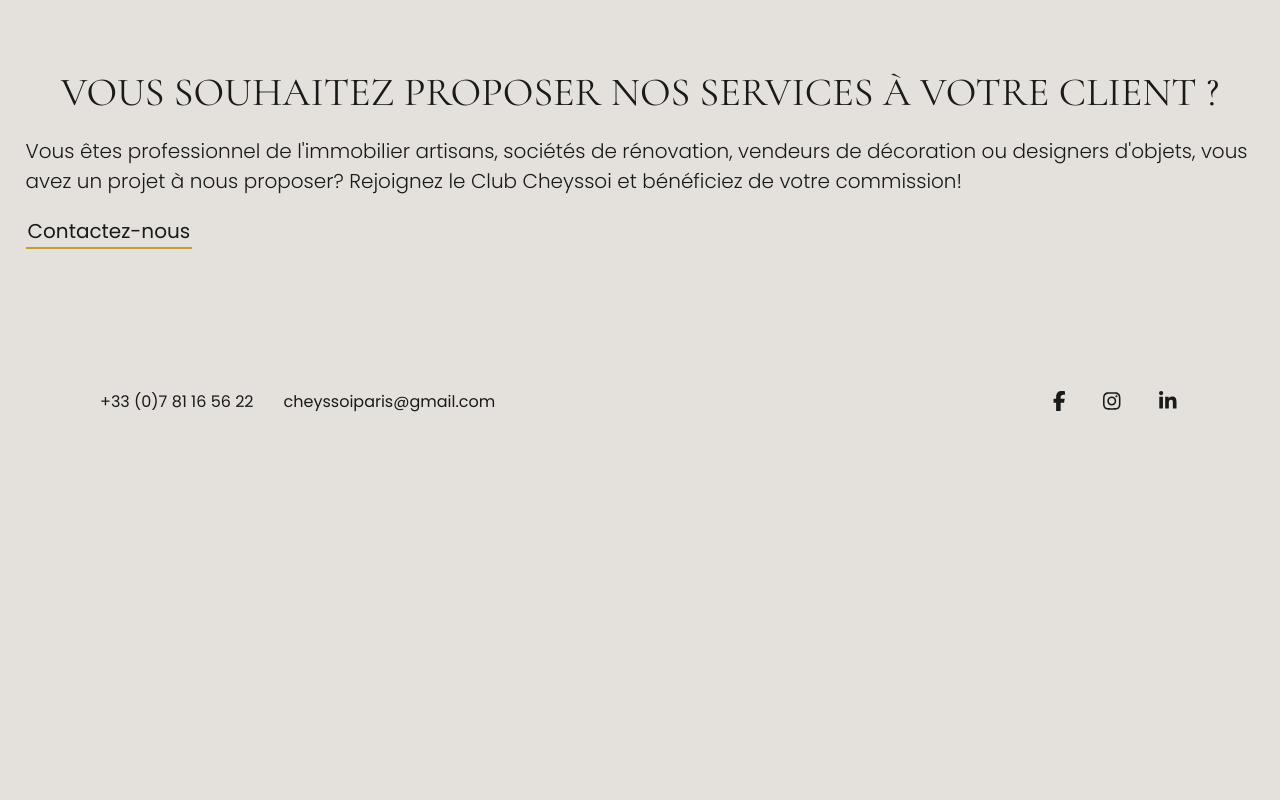
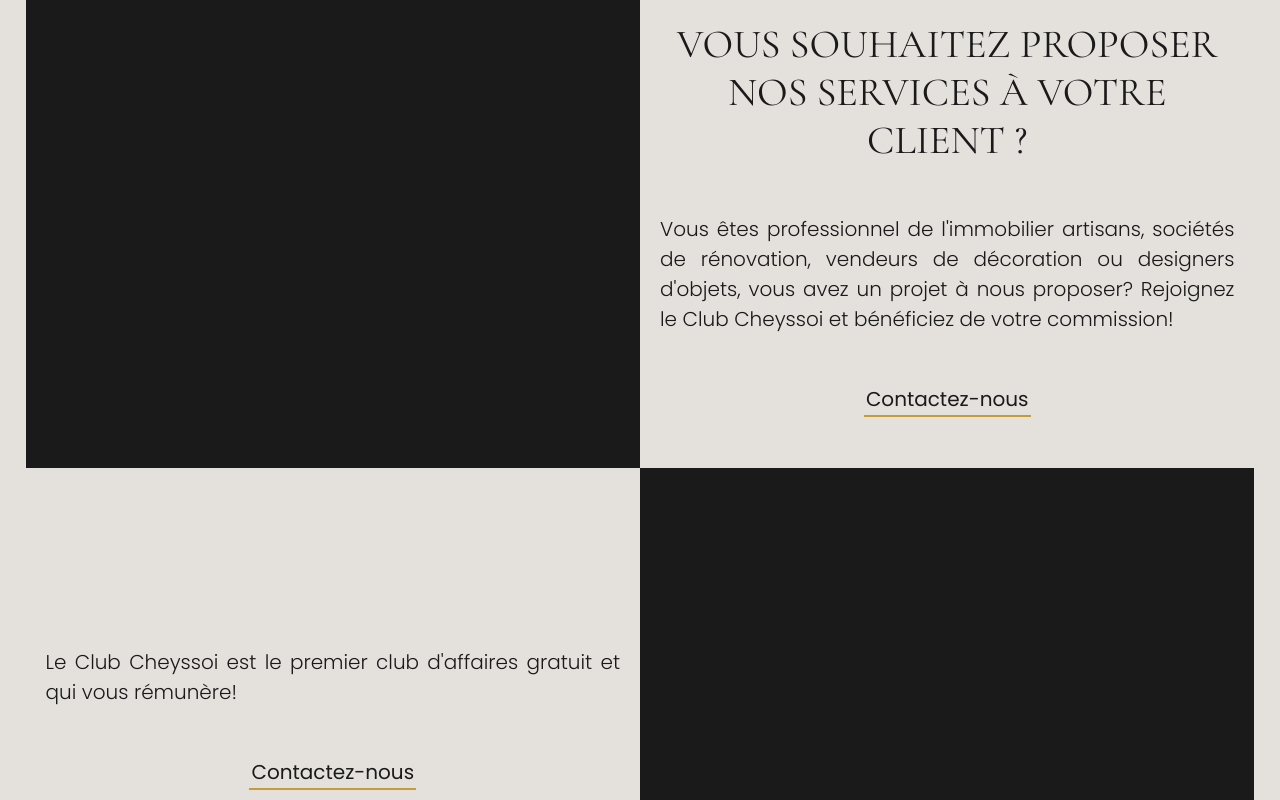
Before and after one commit to Scharlyopitz/CHEYSSOI-PARIS, a React (Vite) app: page /espacepro in a window 1280 px wide. Shown: the part 1460-2260 px from the top of the page. Before the commit the page ends 1918 px from the top, so only its background shows below. Built offline with nearby package versions, Linux system fonts and the light colour scheme.

Commit message:
Design section de la page espace pro

```diff
--- a/src/components/EspacePRO/Section.jsx
+++ b/src/components/EspacePRO/Section.jsx
@@ -1,17 +1,13 @@
 import React from "react";
 import ContactButon from "./ContactButon";
 
-export default function Section() {
-  const title = `VOUS SOUHAITEZ PROPOSER NOS SERVICES À VOTRE CLIENT ?`;
-  const text = `Vous êtes professionnel de l'immobilier artisans, sociétés de rénovation, vendeurs de décoration ou designers d'objets, vous avez un projet à nous proposer?
-Rejoignez le Club Cheyssoi et bénéficiez de votre commission! `;
-
+export default function Section({ title, text }) {
   return (
     <div className="sectionContainer espaceProSection">
       <div className="image">{/* <img src="" alt="" /> */}</div>
       <div className="textContainer">
-        <h2>{title}</h2>
-        <p>{text}</p>
+        {title && <h2>{title}</h2>}
+        <p className="justify">{text}</p>
         <ContactButon />
       </div>
     </div>
--- a/src/pages/EspacePro.jsx
+++ b/src/pages/EspacePro.jsx
@@ -23,7 +23,13 @@ export default function EspacePro({ loader }) {
         undertitle="page reservee AUX PROFESSIONNELS"
       />
       <TopSection />
-      <Section />
+      <Section
+        title="VOUS SOUHAITEZ PROPOSER NOS SERVICES À VOTRE CLIENT ?"
+        text="Vous êtes professionnel de l'immobilier artisans, sociétés de rénovation, vendeurs de décoration ou designers d'objets, vous avez un projet à nous proposer?
+Rejoignez le Club Cheyssoi et bénéficiez de votre commission!"
+      />
+      <Section text="Le Club Cheyssoi est le premier club d'affaires gratuit et qui vous rémunère!" />
+
       <Footer />
       <PageTransition loader={loader} />
     </main>
--- a/src/sass/components/espacePro/_section.scss
+++ b/src/sass/components/espacePro/_section.scss
@@ -3,19 +3,37 @@
   margin: 0 auto;
   padding: 100px 2vw;
   display: flex;
-
-  flex-direction: column;
+  //   gap: 30px;
   align-items: center;
 
   h2 {
     font-size: 40px;
   }
 
+  .image {
+    width: 50%;
+    height: 500px;
+    background: $Black;
+  }
+
   .textContainer {
+    padding: 20px;
     display: flex;
     flex-direction: column;
-    gap: 20px;
+    gap: 50px;
+    align-items: center;
+    width: 50%;
   }
+}
+.sectionContainer {
+  padding: 0 2vw;
+  &:nth-child(even) {
+    flex-direction: row-reverse;
+  }
+}
+
+.justify {
+  text-align: justify;
 }
 
 .center {
--- a/src/style/style.css
+++ b/src/style/style.css
@@ -81,16 +81,34 @@ a {
   margin: 0 auto;
   padding: 100px 2vw;
   display: flex;
-  flex-direction: column;
   align-items: center;
 }
 .espaceProSection h2 {
   font-size: 40px;
 }
+.espaceProSection .image {
+  width: 50%;
+  height: 500px;
+  background: #191a19;
+}
 .espaceProSection .textContainer {
+  padding: 20px;
   display: flex;
   flex-direction: column;
-  gap: 20px;
+  gap: 50px;
+  align-items: center;
+  width: 50%;
+}
+
+.sectionContainer {
+  padding: 0 2vw;
+}
+.sectionContainer:nth-child(even) {
+  flex-direction: row-reverse;
+}
+
+.justify {
+  text-align: justify;
 }
 
 .center {
```
Also changed, not shown: 1 other file (tests, documents, lock files or other folders).
